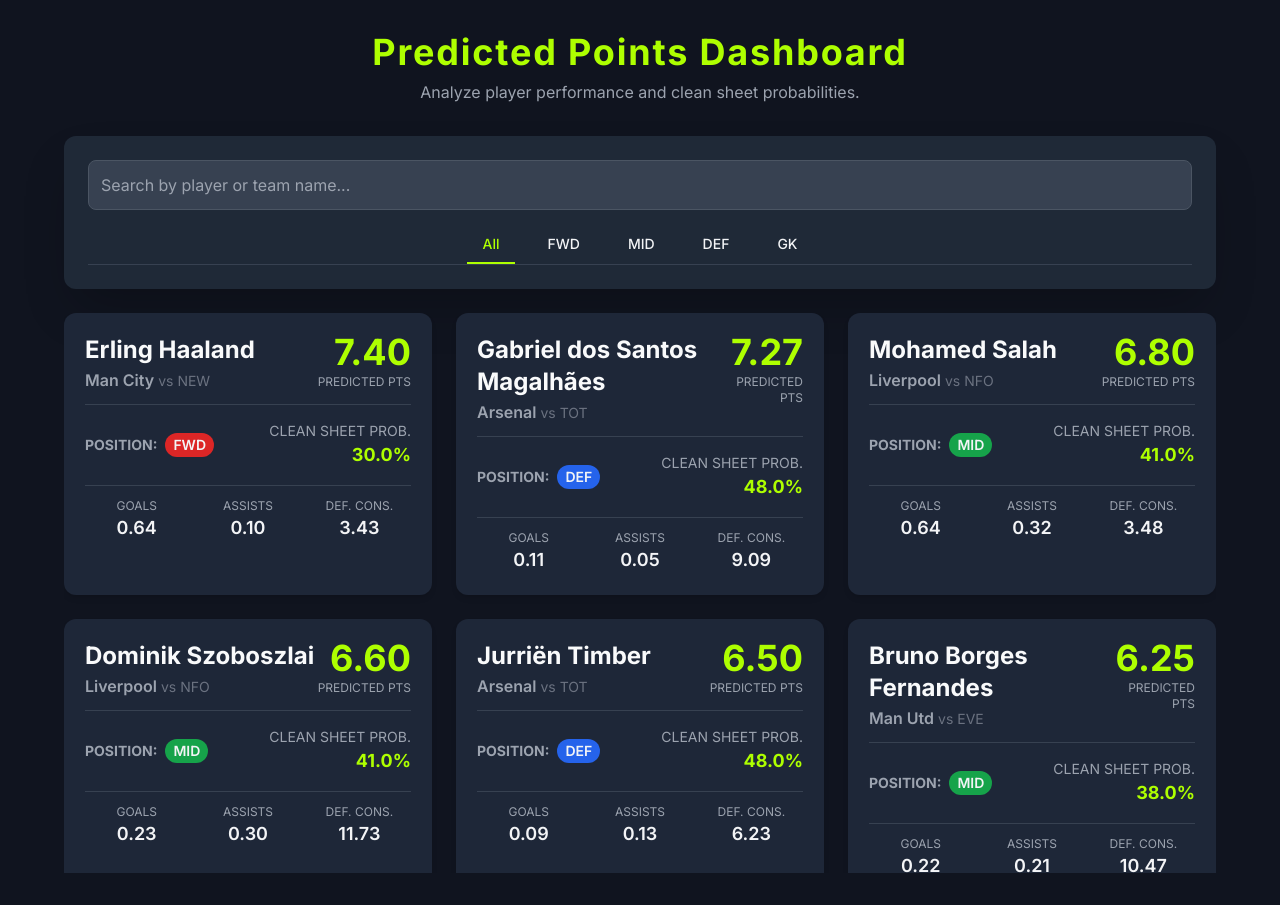
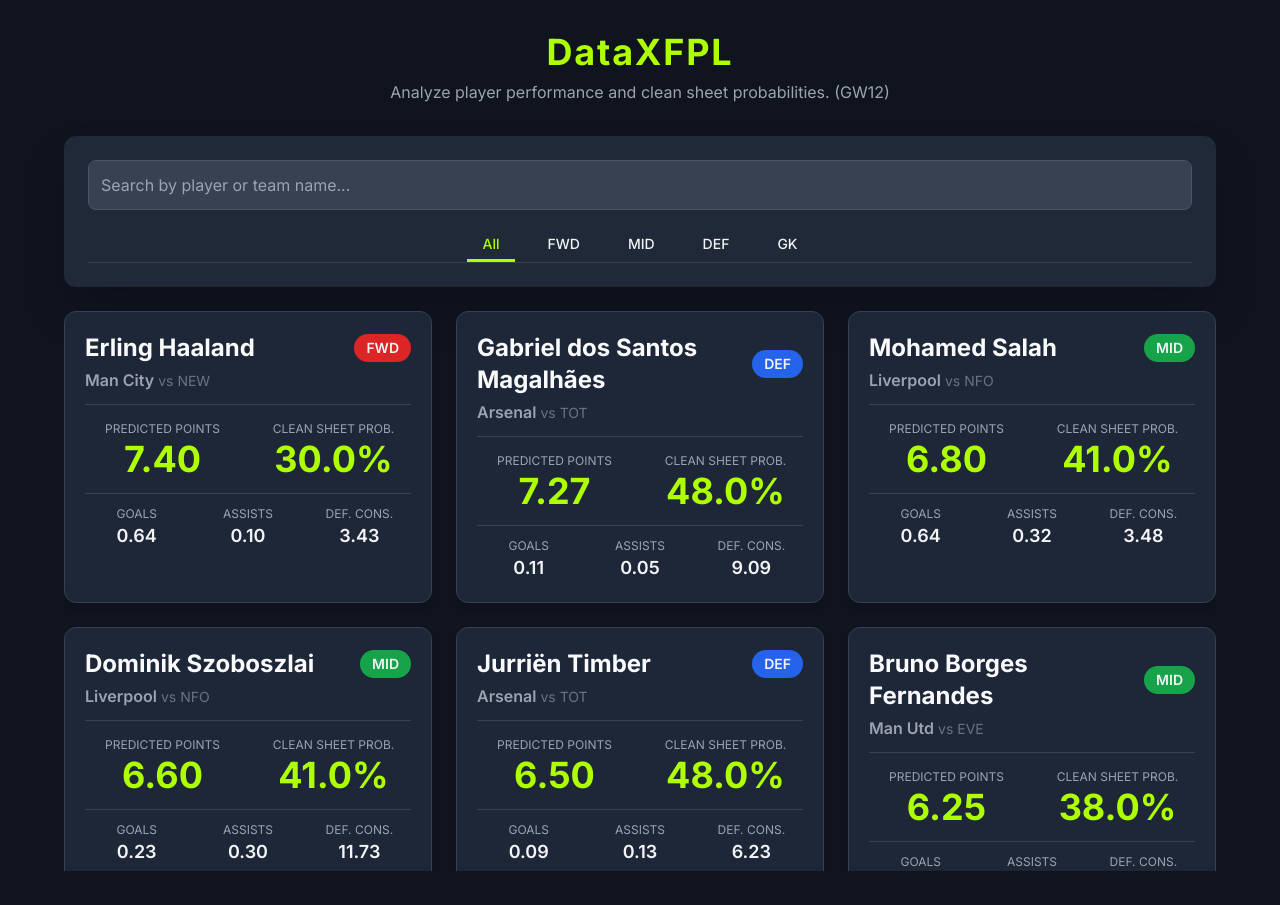
Before and after one commit to Asem34/DataXFpl, a plain HTML site: page index.html in a window 1280 px wide. Drawn offline with nearby package versions, Linux system fonts and the light colour scheme.

Commit message:
index.html

```diff
--- a/index.html
+++ b/index.html
@@ -3,7 +3,7 @@
 <head>
     <meta charset="UTF-8">
     <meta name="viewport" content="width=device-width, initial-scale=1.0">
-    <title>DataXFPL - Predicted Points</title>
+    <title>DataXFPL</title>
     <!-- Include Tailwind CSS from CDN -->
     <script src="https://cdn.tailwindcss.com"></script>
     <link rel="preconnect" href="https://fonts.googleapis.com">
@@ -13,9 +13,20 @@
         body {
             font-family: 'Inter', sans-serif;
         }
+        /* Custom class for the filter container to allow relative positioning */
+        #filter-tabs-container {
+            position: relative;
+        }
+        /* Style for the moving indicator (Lime Accent: #aeff00) */
+        #filter-indicator {
+            position: absolute;
+            height: 3px;
+            background-color: #aeff00;
+            bottom: 0px;
+            transition: all 300ms cubic-bezier(0.4, 0, 0.2, 1); /* Tailwind's ease-in-out */
+        }
         /* Custom class for the active tab (Lime Accent: #aeff00) */
         .tab-active {
-            border-bottom-color: #aeff00;
             color: #aeff00;
         }
         /* Custom scrollbar for better look in dark mode */
@@ -48,8 +59,8 @@
 
         <header class="text-center mb-8">
             <!-- Applying custom accent color #aeff00 to the title -->
-            <h1 class="text-3xl sm:text-4xl font-bold text-[#aeff00] tracking-wider">Predicted Points Dashboard</h1>
-            <p class="text-gray-400 mt-2">Analyze player performance and clean sheet probabilities.</p>
+            <h1 class="text-3xl sm:text-4xl font-bold text-[#aeff00] tracking-wider">DataXFPL</h1>
+            <p class="text-gray-400 mt-2">Analyze player performance and clean sheet probabilities. (GW12)</p>
         </header>
 
         <!-- Search and Filter Controls -->
@@ -63,13 +74,18 @@
                        focus:border-[#aeff00] focus:ring focus:ring-[#aeff00] focus:ring-opacity-50 transition duration-150">
             </div>
 
-            <!-- Position Filters (Uses the .tab-active style) -->
-            <div id="filter-tabs" class="flex justify-center border-b border-gray-700 space-x-2 sm:space-x-4">
-                <button class="tab-item border-b-2 px-4 py-2 text-sm font-medium transition-colors tab-active" data-filter="All">All</button>
-                <button class="tab-item border-b-2 border-transparent px-4 py-2 text-sm font-medium hover:text-gray-300 transition-colors" data-filter="FWD">FWD</button>
-                <button class="tab-item border-b-2 border-transparent px-4 py-2 text-sm font-medium hover:text-gray-300 transition-colors" data-filter="MID">MID</button>
-                <button class="tab-item border-b-2 border-transparent px-4 py-2 text-sm font-medium hover:text-gray-300 transition-colors" data-filter="DEF">DEF</button>
-                <button class="tab-item border-b-2 border-transparent px-4 py-2 text-sm font-medium hover:text-gray-300 transition-colors" data-filter="GK">GK</button>
+            <!-- Position Filters with Dynamic Underline -->
+            <div id="filter-tabs-container" class="border-b border-gray-700">
+                <div id="filter-tabs" class="flex justify-center space-x-2 sm:space-x-4">
+                    <!-- Note: Removed border-b-2 from tabs, handled by indicator now -->
+                    <button class="tab-item px-4 py-2 text-sm font-medium transition-colors" data-filter="All">All</button>
+                    <button class="tab-item px-4 py-2 text-sm font-medium hover:text-gray-300 transition-colors" data-filter="FWD">FWD</button>
+                    <button class="tab-item px-4 py-2 text-sm font-medium hover:text-gray-300 transition-colors" data-filter="MID">MID</button>
+                    <button class="tab-item px-4 py-2 text-sm font-medium hover:text-gray-300 transition-colors" data-filter="DEF">DEF</button>
+                    <button class="tab-item px-4 py-2 text-sm font-medium hover:text-gray-300 transition-colors" data-filter="GK">GK</button>
+                </div>
+                <!-- Dynamic Underline Indicator -->
+                <div id="filter-indicator"></div>
             </div>
 
         </div>
@@ -93,13 +109,34 @@
         const searchInputEl = document.getElementById('search-input');
         const filterTabs = document.querySelectorAll('.tab-item');
         const loadingMessageEl = document.getElementById('loading-message');
+        const filterIndicator = document.getElementById('filter-indicator');
+        const filterTabsContainer = document.getElementById('filter-tabs');
+
+
+        /**
+         * Function to move the dynamic underline to the active tab.
+         * @param {HTMLElement} activeTab - The currently active filter button.
+         */
+        function moveIndicator(activeTab) {
+            if (!activeTab) return;
+
+            // Get positions relative to the filterTabsContainer
+            const containerRect = filterTabsContainer.getBoundingClientRect();
+            const tabRect = activeTab.getBoundingClientRect();
+
+            // Calculate the position and width for the indicator
+            const leftPosition = tabRect.left - containerRect.left;
+            const width = tabRect.width;
+
+            filterIndicator.style.left = `${leftPosition}px`;
+            filterIndicator.style.width = `${width}px`;
+        }
 
         /**
          * 1. Fetch and Parse CSV Data
          * Fetches the predicted_points.csv file and parses it into a usable array of player objects.
          */
         async function fetchAndParseData() {
-            // Using the filename as the path to fetch the CSV
             const csvFilePath = 'predicted_points.csv';
 
             try {
@@ -109,7 +146,6 @@
                 }
                 const csvText = await response.text();
 
-                // Simple CSV parsing: split by line, then by comma
                 const lines = csvText.trim().split('\n');
                 if (lines.length < 2) {
                     loadingMessageEl.textContent = 'No data found in CSV file.';
@@ -121,16 +157,13 @@
                     const values = line.split(',');
                     const player = {};
                     headers.forEach((header, i) => {
-                        // Clean up headers and convert numeric fields
                         const key = header.trim();
                         let value = values[i].trim();
 
                         if (['goals', 'assists', 'Def_Con_Per_90', 'Def_Con_Bonus', 'Team_Clean_Sheet_Prob', 'Predicted_Points'].includes(key)) {
-                            // Convert string to float, handle potential NaN with 0
                             value = parseFloat(value) || 0.0;
                         }
 
-                        // Map long names to shorter, cleaner keys for display
                         if (key === 'full_name') player.name = value;
                         else if (key === 'Team_Name') player.team = value;
                         else if (key === 'position') player.position = value;
@@ -145,7 +178,14 @@
                 });
 
                 loadingMessageEl.classList.add('hidden');
+                // Initial render and indicator placement
                 renderPlayers();
+                const initialActiveTab = document.querySelector('.tab-item[data-filter="All"]');
+                if (initialActiveTab) {
+                    initialActiveTab.classList.add('tab-active');
+                    // Use setTimeout to ensure the layout is settled before calculating position
+                    setTimeout(() => moveIndicator(initialActiveTab), 50);
+                }
 
             } catch (error) {
                 console.error('Error fetching or parsing CSV:', error);
@@ -155,26 +195,20 @@
 
         /**
          * 2. Main Rendering Logic
-         * Filters, sorts, and displays the player cards.
          */
         function renderPlayers() {
-            // 1. Filtering
             const searchLower = currentSearch.toLowerCase();
             const filteredPlayers = allPlayers
                 .filter(player => {
-                    // Filter by position (GK is now included)
                     if (currentFilter !== 'All' && player.position !== currentFilter) {
                         return false;
                     }
-                    // Filter by search term (name or team)
                     return player.name.toLowerCase().includes(searchLower) ||
                            player.team.toLowerCase().includes(searchLower);
                 });
 
-            // 2. Sorting (by Predicted_Points descending)
             const sortedPlayers = filteredPlayers.sort((a, b) => b.predictedPoints - a.predictedPoints);
 
-            // 3. Render
             resultsContainerEl.innerHTML = '';
 
             if (sortedPlayers.length === 0) {
@@ -189,8 +223,7 @@
         }
 
         /**
-         * 3. Create Player Card Element
-         * Creates an HTML div element for a single player's data.
+         * 3. Create Player Card Element (Updated Layout)
          */
         function createPlayerCard(player) {
             const card = document.createElement('div');
@@ -203,32 +236,34 @@
             else if (player.position === 'GK') positionColor = 'bg-purple-600';
 
             // Use a unified dark blue background for the card body
-            // Add custom shadow-lime-glow class for hover effect
-            card.className = `p-5 rounded-xl border border-transparent shadow-md transition-all duration-300 shadow-lime-glow bg-[#1e2738]`;
+            card.className = `p-5 rounded-xl border border-gray-700 shadow-md transition-all duration-300 shadow-lime-glow bg-[#1e2738]`;
 
             card.innerHTML = `
-                <div class="flex justify-between items-start mb-4 border-b border-gray-700 pb-3">
+                <!-- TOP SECTION: Name, Team, Opponent -->
+                <div class="mb-4 border-b border-gray-700 pb-3">
+                    <div class="flex items-center justify-between mb-1">
+                        <h2 class="text-2xl font-extrabold text-gray-50">${player.name}</h2>
+                        <span class="text-sm font-semibold text-gray-100 px-3 py-1 rounded-full ${positionColor}">${player.position}</span>
+                    </div>
+                    <p class="text-md font-semibold text-gray-400">
+                        ${player.team}
+                        <span class="text-sm text-gray-500 font-normal">vs ${player.opponent}</span>
+                    </p>
+                </div>
+
+                <!-- MIDDLE SECTION: Key Metrics (Predicted Pts & CS Prob) -->
+                <div class="grid grid-cols-2 gap-4 text-center">
                     <div>
-                        <h2 class="text-2xl font-extrabold text-gray-50">${player.name}</h2>
-                        <p class="text-md font-semibold text-gray-400 mt-0.5">${player.team} <span class="text-sm text-gray-500 font-normal">vs ${player.opponent}</span></p>
+                        <p class="text-xs uppercase text-gray-400">Predicted Points</p>
+                        <p class="text-4xl font-black text-[#aeff00] leading-none mt-1">${player.predictedPoints.toFixed(2)}</p>
                     </div>
-                    <div class="text-right flex flex-col items-end">
-                        <p class="text-4xl font-black text-[#aeff00] leading-none">${player.predictedPoints.toFixed(2)}</p>
-                        <p class="text-xs uppercase text-gray-400 mt-1">Predicted Pts</p>
+                    <div>
+                        <p class="text-xs uppercase text-gray-400">Clean Sheet Prob.</p>
+                        <p class="text-4xl font-black text-[#aeff00] leading-none mt-1">${(player.csProb * 100).toFixed(1)}%</p>
                     </div>
                 </div>
 
-                <div class="grid grid-cols-2 gap-4 text-left">
-                    <div class="flex items-center space-x-2">
-                        <span class="text-sm font-bold text-gray-400 uppercase">Position:</span>
-                        <span class="text-sm font-semibold text-gray-100 px-2 py-0.5 rounded-full ${positionColor}">${player.position}</span>
-                    </div>
-                    <div class="text-right">
-                        <p class="text-gray-400 text-sm uppercase">Clean Sheet Prob.</p>
-                        <p class="font-bold text-lg text-[#aeff00]">${(player.csProb * 100).toFixed(1)}%</p>
-                    </div>
-                </div>
-
+                <!-- BOTTOM SECTION: Raw Stats -->
                 <div class="grid grid-cols-3 gap-2 text-center border-t border-gray-700 pt-3 mt-4">
                     <div>
                         <p class="text-gray-400 text-xs uppercase">Goals</p>
@@ -261,14 +296,26 @@
         // Filter tabs
         filterTabs.forEach(tab => {
             tab.addEventListener('click', () => {
-                // Update active class on tabs
+                // 1. Update active class
                 filterTabs.forEach(t => t.classList.remove('tab-active'));
                 tab.classList.add('tab-active');
 
-                // Update state and re-render
+                // 2. Move the indicator
+                moveIndicator(tab);
+
+                // 3. Update state and re-render players
                 currentFilter = tab.dataset.filter;
                 renderPlayers();
             });
+        });
+
+        // Also move the indicator on window resize for responsiveness
+        window.addEventListener('resize', () => {
+            const activeTab = document.querySelector('.tab-item.tab-active');
+            if (activeTab) {
+                 // Use setTimeout to ensure the layout is settled after resize
+                setTimeout(() => moveIndicator(activeTab), 50);
+            }
         });
 
         // Initial load is triggered here
```
